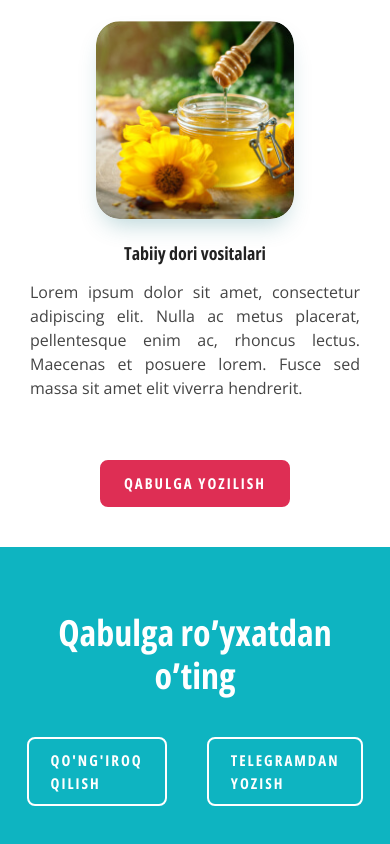
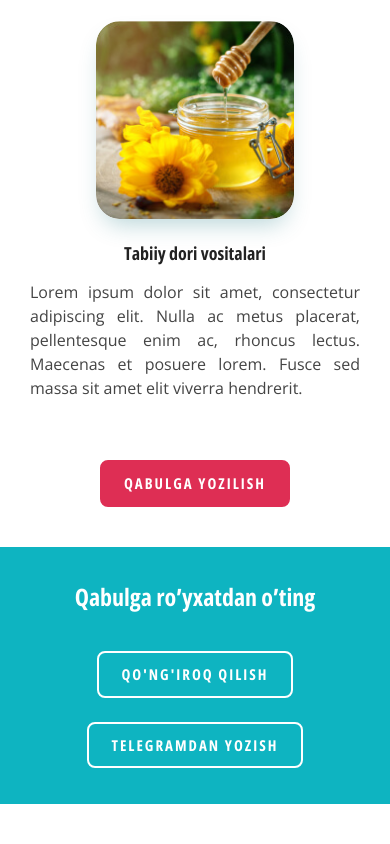
Before and after one commit to dhpcode/ansormed-new-following, a plain HTML site: page index.html in a window 390 px wide. Shown: the part 2106-2950 px from the top of the page. After the commit the page ends 2910 px from the top, so only its background shows below. Drawn offline with Linux system fonts and the light colour scheme.

Commit message:
Make CTA responsive

```diff
--- a/css/styles.css
+++ b/css/styles.css
@@ -388,7 +388,9 @@ body {
 
 .cta-links {
   display: flex;
+  flex-wrap: wrap;
   justify-content: center;
+  align-items: center;
 }
 
 .cta-links-item:not(:last-child) {
@@ -498,6 +500,10 @@ body {
   .index-service-title {
     font-size: 18px;
   }
+
+  .cta-heading {
+    font-size: 24px;
+  }
 }
 
 /* 550 */
@@ -538,4 +544,17 @@ body {
   .index-service-description {
     text-align: justify;
   }
+
+  .cta {
+    padding: 36px 0;
+  }
+
+  .cta-links {
+    flex-direction: column;
+  }
+
+  .cta-links-item:not(:last-child) {
+    margin-right: 0;
+    margin-bottom: 24px;
+  }
 }
```
